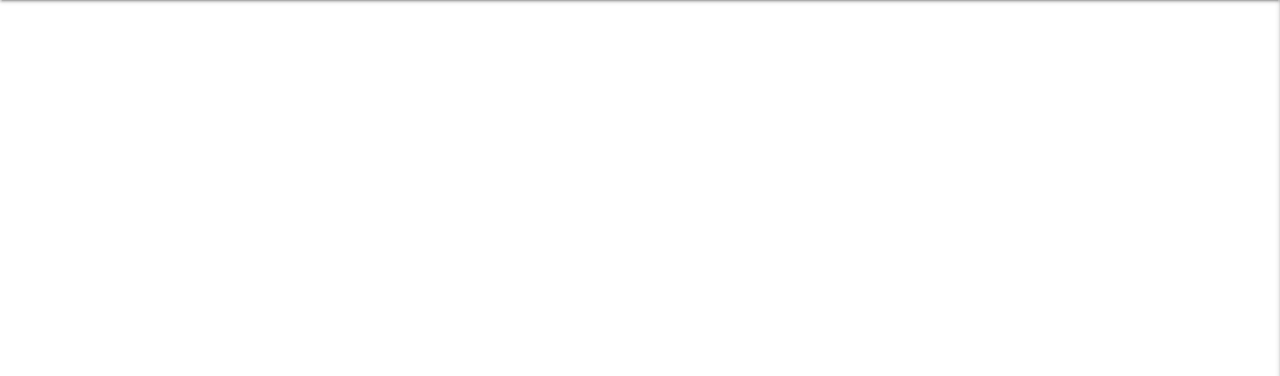
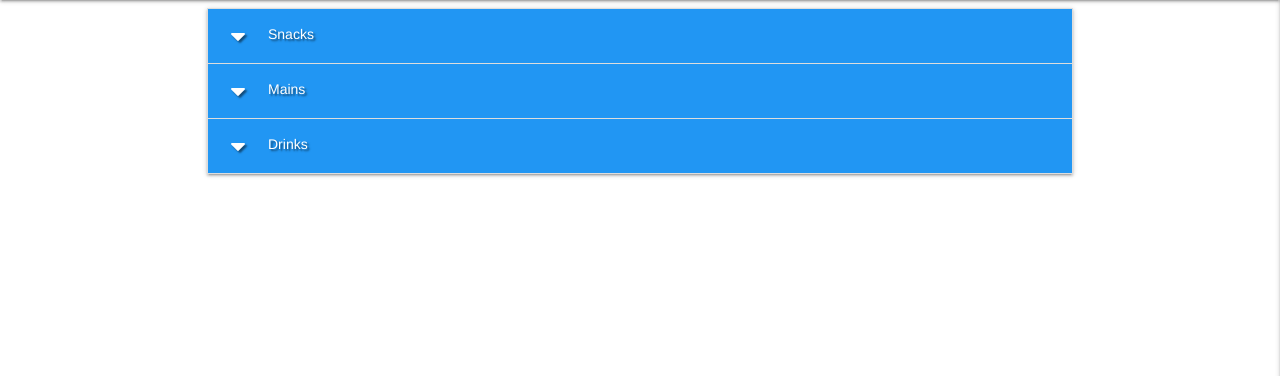
Before and after one commit to VMBlakelock/saute-and-skewers-greekfood, a Flask app: page / in a window 1280 px wide. Shown: the part 64-440 px from the top of the page. Run offline with Flask 2, Linux system fonts and the light colour scheme; data that the repository does not hold is empty; some libraries are stand-ins or nearby versions.

Commit message:
Add collapsable set up - accordion

```diff
--- a/static/js/script.js
+++ b/static/js/script.js
@@ -1,3 +1,4 @@
  $(document).ready(function(){
     $(".sidenav").sidenav({edge: "right"});
+     $(".collapsible").collapsible();
   });
--- a/templates/recipes.html
+++ b/templates/recipes.html
@@ -9,4 +9,20 @@
 {{ recipe.recipe_method }}<br>
 {% endfor %}
 
- {% endblock %}
+<ul class="collapsible">
+        <li>
+            <div class="collapsible-header white-text #2196f3 blue text-shadow"><i class="fas fa-caret-down"></i>Snacks</div>
+            <div class="collapsible-body"><span>Try our traditional Greek snacks</span></div>
+        </li>
+        <li>
+            <div class="collapsible-header white-text #2196f3 blue text-shadow"><i class="fas fa-caret-down"></i>Mains</div>
+            <div class="collapsible-body"><span>See our iconic Greek main dishes</span></div>
+        </li>
+        <li>
+            <div class="collapsible-header white-text #2196f3 blue text-shadow"><i class="fas fa-caret-down"></i>Drinks</div>
+            <div class="collapsible-body"><span>Lets relax with our favourite drinks</span></div>
+        </li>
+    </ul>
+
+
+{% endblock %}
```
